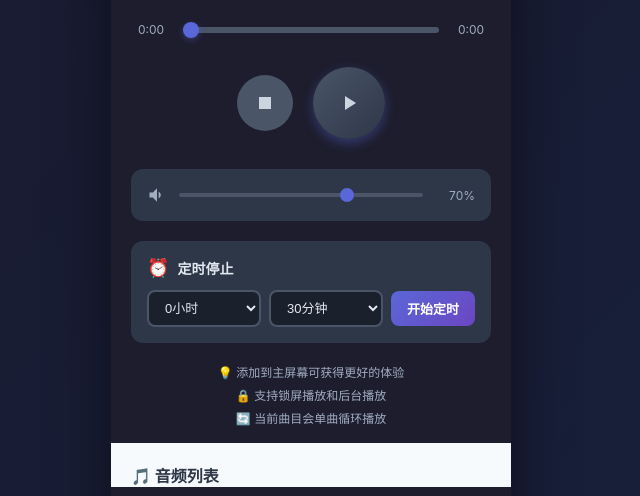
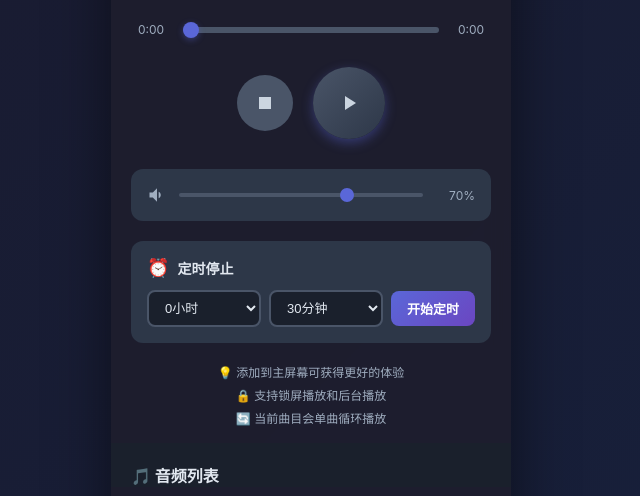
Before and after one commit to whmmy/baby-sleep-player, a plain HTML site: page index.html in a window 1280 px wide. Both pictures are taken after a click on the button 800 px from the left and 60 px from the top of the page. Shown: the part 281-777 px from the top of the page, without its empty margins (329-969 px from the left). Drawn offline with nearby package versions, Linux system fonts and the light colour scheme.

Commit message:
修改黑夜模式css

```diff
--- a/src/style.css
+++ b/src/style.css
@@ -623,6 +623,14 @@ body.dark-mode .playlist {
     scrollbar-color: #4a5568 #2d3748;
 }
 
+body.dark-mode .playlistTitle {
+    color: #e2e8f0;
+    background: #1a202c;
+    margin-top: -20px;
+    padding:0 20px;
+    padding-top: 20px;
+}
+
 /* 移动端优化 */
 @media (max-width: 480px) {
     body {
```
